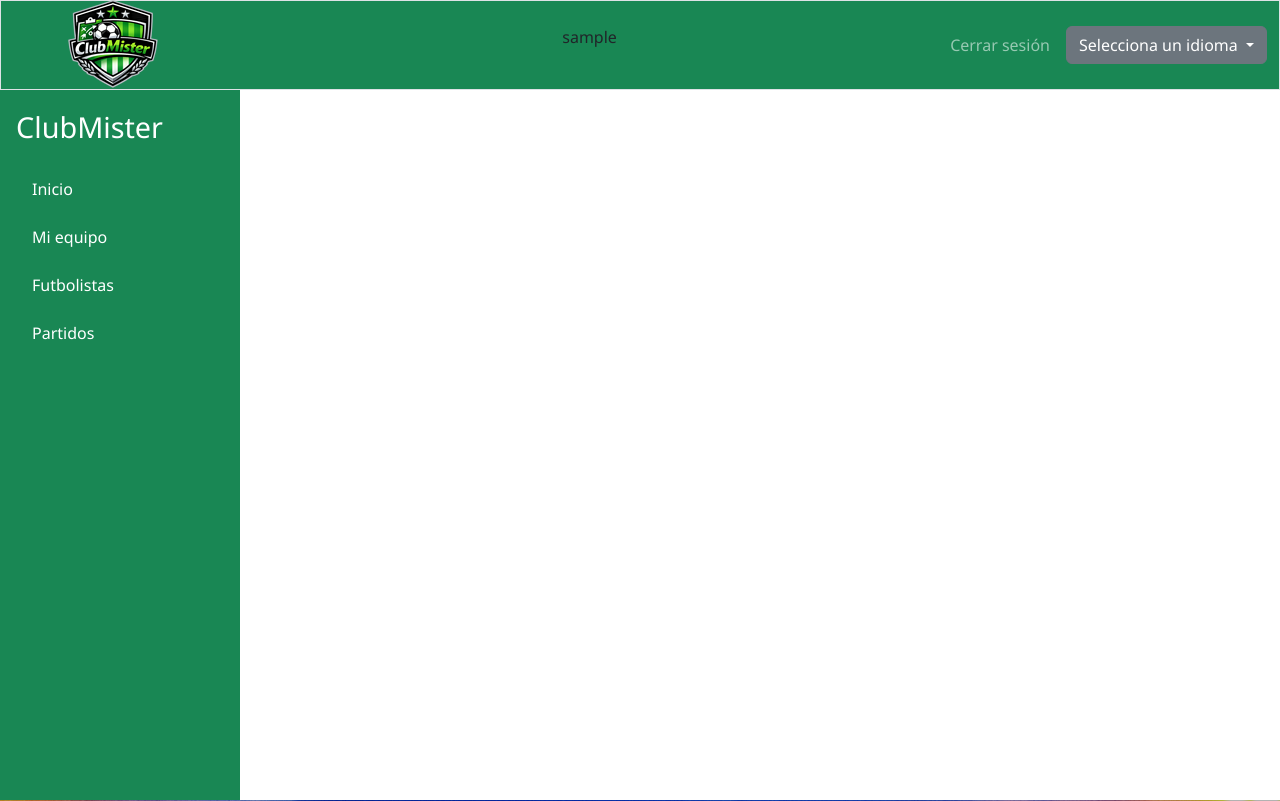
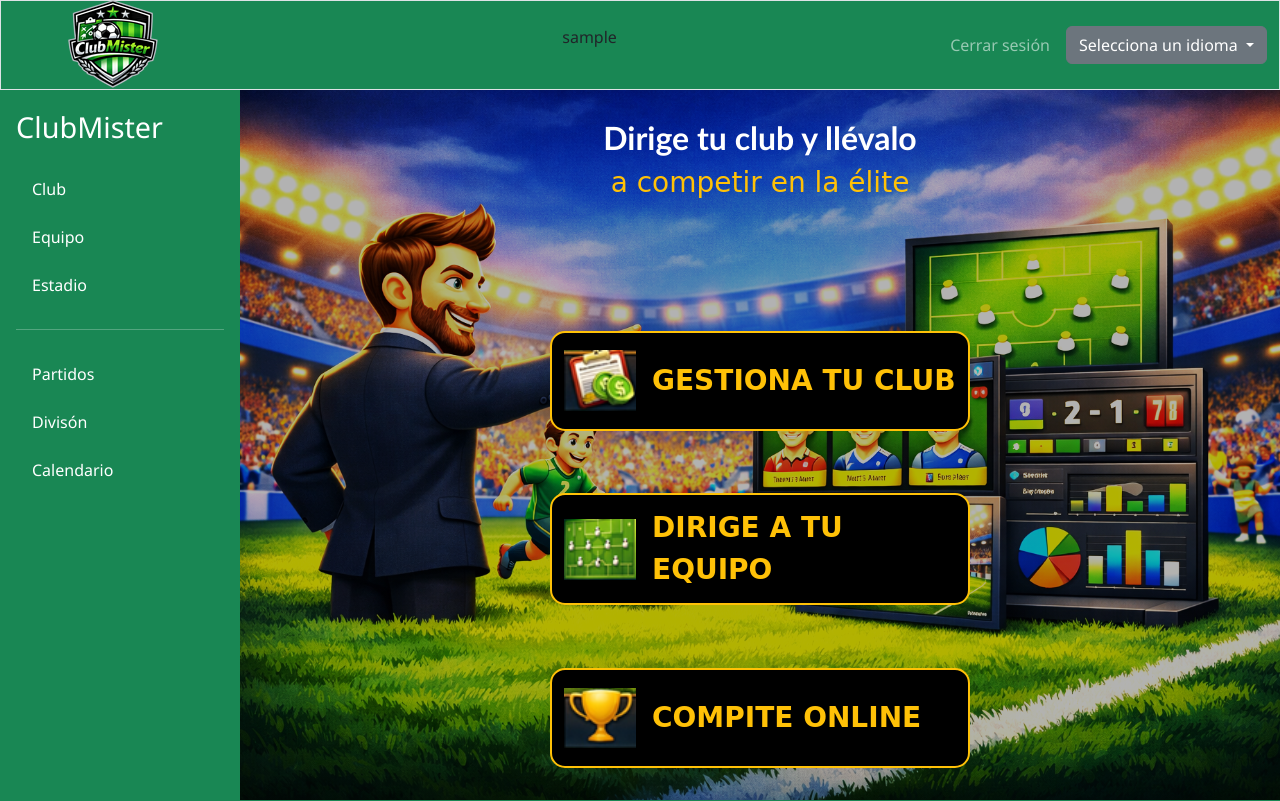
Before and after one commit to FlipiFuen/ClubMister, a Django app: page / in a window 1280 px wide. Shown: the top 801 px of the page. Run offline with Django 5.2, Linux system fonts and the light colour scheme; the visitor is signed in with stand-in values (Sample User, id 1); some libraries are stand-ins or nearby versions.

Commit message:
Añadida página de club provisional

```diff
--- a/club_mister/templates/club_mister/base.html
+++ b/club_mister/templates/club_mister/base.html
@@ -105,29 +105,38 @@
           <h2>ClubMister</h2>
         </div>
         <nav class="nav flex-column gap-2">
-          <a class="nav-link text-white" href="{% url 'club_mister:principal' %}">
-            {% trans "Inicio" %}
+          <a class="nav-link text-white" href="{% url 'clubs:club' %}">
+            {% trans "Club" %}
           </a>
 
           <a class="nav-link text-white" href="#">
-            {% trans "Mi equipo" %}
+            {% trans "Equipo" %}
           </a>
 
           <a class="nav-link text-white" href="#">
-            {% trans "Futbolistas" %}
+            {% trans "Estadio" %}
+          </a>
+          <hr>
+          <a class="nav-link text-white" href="#">
+            {% trans "Partidos" %}
           </a>
 
           <a class="nav-link text-white" href="#">
-            {% trans "Partidos" %}
+            {% trans "Divisón" %}
+          </a>
+
+          <a class="nav-link text-white" href="#">
+            {% trans "Calendario" %}
           </a>
         </nav>
       </aside>
-    </div>
+
   {% endif %}
 
-  <main class="{% if user.is_authenticated %}main-content{% else %}main-content full-width{% endif %}">
-    {% block contenido %}{% endblock contenido %}
-  </main>
+    <main class="{% if user.is_authenticated %}main-content{% else %}main-content full-width{% endif %}">
+      {% block contenido %}{% endblock contenido %}
+    </main>
+  </div>
 
 </body>
 
--- /dev/null
+++ b/clubs/urls.py
@@ -0,0 +1,9 @@
+from django.urls import path, include
+from . import views
+
+app_name = 'clubs'
+
+urlpatterns = [
+    path('i18n/', include('django.conf.urls.i18n')),
+    path('', views.club, name='club'),
+]
--- a/clubs/views.py
+++ b/clubs/views.py
@@ -1,3 +1,6 @@
 from django.shortcuts import render
+from django.contrib.auth.decorators import login_required
 
-# Create your views here.
+@login_required
+def club(request):
+    return render(request, 'clubs/club.html')
--- a/config/urls.py
+++ b/config/urls.py
@@ -22,4 +22,5 @@ urlpatterns = [
     path('i18n/', include('django.conf.urls.i18n')),
     path('', include('club_mister.urls')),
     path('', include('usuarios.urls')),
+    path('club/', include('clubs.urls')),
 ]
--- a/static/estilo.css
+++ b/static/estilo.css
@@ -127,6 +127,11 @@ body {
     padding: 20px;
 }
 
+.club-page {width: 100%;
+    min-height: calc(100vh - 90px);
+    background: url("/static/imagenes/club.png") center / cover no-repeat;
+}
+
 @media (max-width: 991px) {
     .app-shell {
         display: block;
```
Also changed, not shown: clubs/templates/clubs/club.html (added, +20 -0 lines), static/imagenes/club.png (added), static/imagenes/futbolista.jpg (added).
